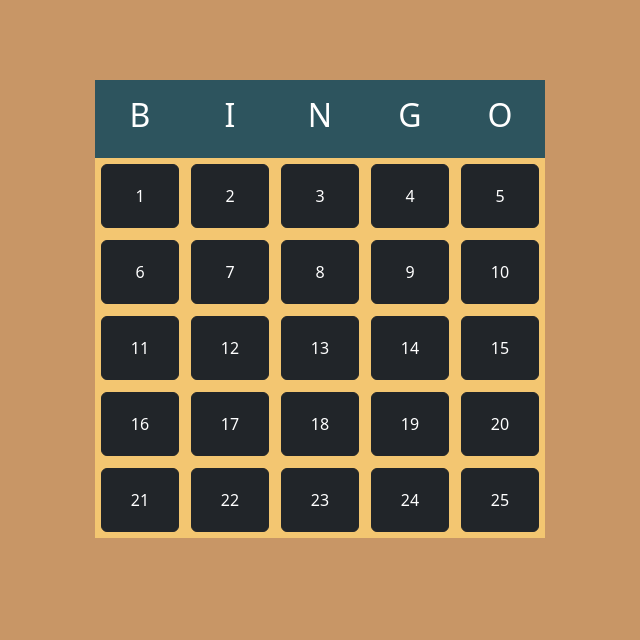
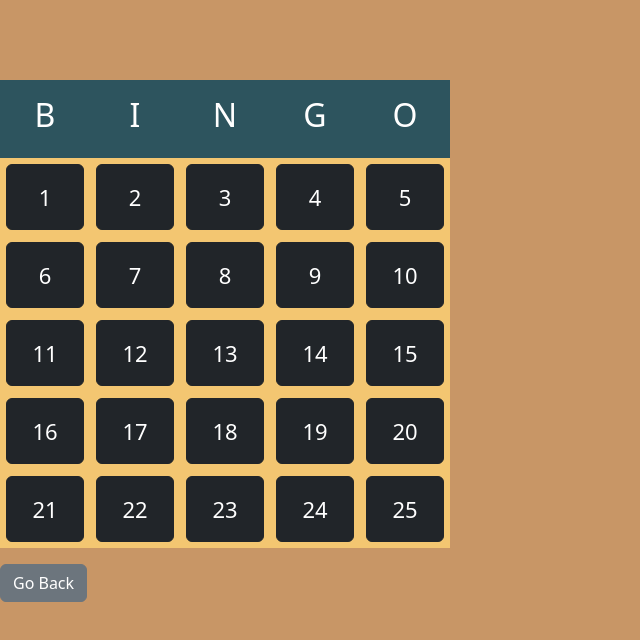
Before and after one commit to fambaridz/umbradigital-bingogame, a React (Create React App) app: page /play in a window 1280 px wide. Shown: the top 640 px of the page, without its empty margins (0-640 px from the left). Built offline with nearby package versions, Linux system fonts and the light colour scheme.

Commit message:
feat: added home page

```diff
--- a/package.json
+++ b/package.json
@@ -10,7 +10,8 @@
     "react": "^18.2.0",
     "react-bootstrap": "^2.10.0",
     "react-dom": "^18.2.0",
-    "react-scripts": "5.0.1",
+    "react-router-dom": "^6.21.3",
+    "react-scripts": "^3.0.1",
     "web-vitals": "^2.1.4"
   },
   "scripts": {
--- a/src/App.css
+++ b/src/App.css
@@ -20,14 +20,10 @@ html body {
   display: flex;
 }
 
-.BingoCardButton {
-  height: 4em !important;
+.Home {
   display: flex;
+  flex-direction: column;
+  align-items: center;
   justify-content: center;
-  align-items: center;
-  font-size: 22px;
-  background-color: wheat;
-  color: black;
-  flex: 1;
-  margin: 6px;
+  height: 100vh;
 }
--- a/src/App.js
+++ b/src/App.js
@@ -1,13 +1,19 @@
+import React from 'react';
 import './App.css';
-import { Card } from './components/Card';
 import 'bootstrap/dist/css/bootstrap.min.css';
+import { BrowserRouter as Router, Routes, Route } from 'react-router-dom';
+import Home from './pages/Home';
+import Game from './pages/Game';
 
 const App = () => {
   return (
-    <div className="App">
-      <Card />
-    </div>
+    <Router>
+      <Routes>
+        <Route exact path="/" element={<Home />} />
+        <Route path="/play" element={<Game />} />
+      </Routes>
+    </Router>
   );
-}
+};
 
 export default App;
--- /dev/null
+++ b/src/components/Card.css
@@ -0,0 +1,9 @@
+.BingoCardButton {
+    height: 3em !important;
+    display: flex;
+    justify-content: center;
+    align-items: center;
+    font-size: 22px;
+    flex: 1;
+    margin: 6px;
+}
--- a/src/components/Card.js
+++ b/src/components/Card.js
@@ -1,4 +1,5 @@
 import React from 'react';
+import './Card.css';
 import { Button } from 'react-bootstrap';
 import Header from './Header';
 
--- a/src/components/Header.js
+++ b/src/components/Header.js
@@ -1,3 +1,4 @@
+import React from "react";
 import "./Header.css"
 
 const Input = ({ symbol }) => {
--- /dev/null
+++ b/src/pages/Game.js
@@ -0,0 +1,16 @@
+import React from 'react';
+import { Card } from '../components/Card';
+import { Link } from 'react-router-dom';
+
+const Game = () => {
+  return (
+    <div className="Game">
+      <Card />
+      <Link to="/">
+        <button className="btn btn-secondary mt-3">Go Back</button>
+      </Link>
+    </div>
+  );
+};
+
+export default Game;
--- /dev/null
+++ b/src/pages/Home.js
@@ -0,0 +1,16 @@
+import React from 'react';
+import '../App.css';
+import { Link } from 'react-router-dom';
+
+const Home = () => {
+  return (
+    <div className="Home">
+      <img src="bingo logo.png" alt="Bingo Game" />
+      <Link to="/play">
+        <button className="btn btn-primary">Start Game</button>
+      </Link>
+    </div>
+  );
+};
+
+export default Home;
```
Also changed, not shown: public/bingo logo.png (added), 1 other file (tests, documents, lock files or other folders).
